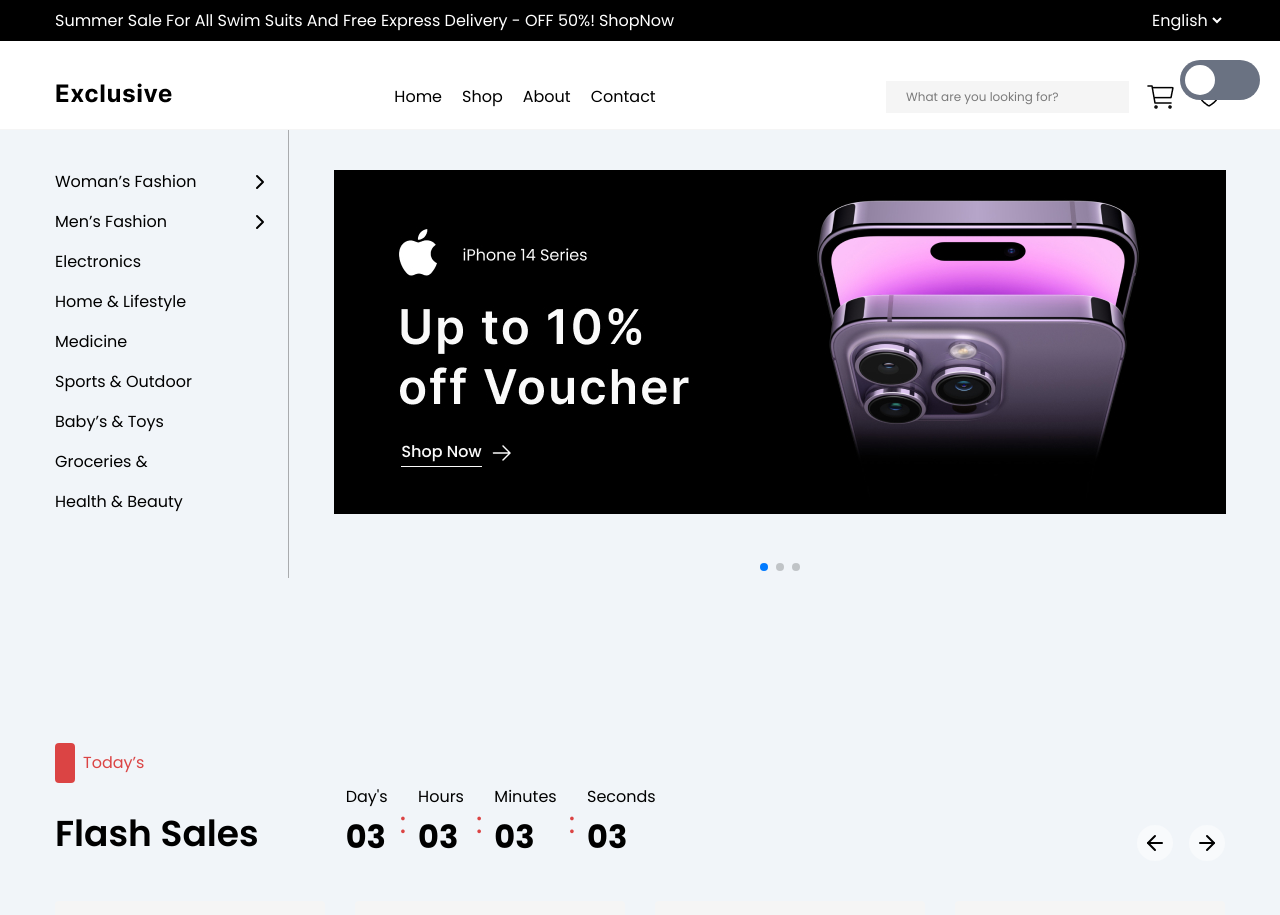
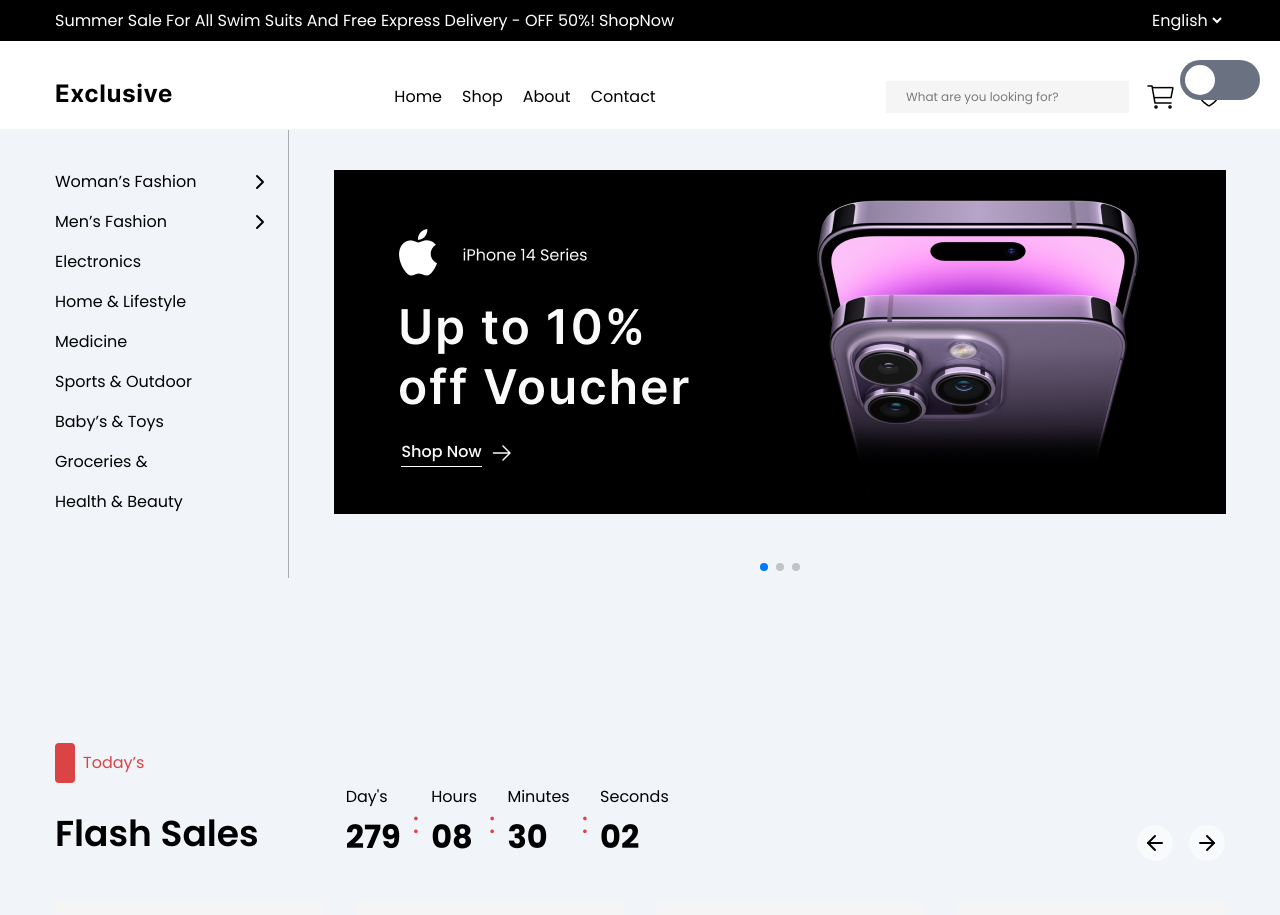
Before and after one commit to Alamin-Coding/ES-FDR-2503-E-Commerce, a React (Vite) app: page / in a window 1280 px wide. Shown: the top 915 px of the page. Built offline with nearby package versions, Linux system fonts and the light colour scheme.

Commit message:
countdown hook add

```diff
--- a/src/components/sections/FlashSale.jsx
+++ b/src/components/sections/FlashSale.jsx
@@ -8,8 +8,10 @@
 import { FlashSellingProductsData } from "../../data";
 import Button from "../Button";
 import { Swiper, SwiperSlide } from "swiper/react";
-
+import UseCountDown from "../../hooks/UseCountDown";
 const FlashSale = () => {
+const {formattedTimeLeft}= UseCountDown("2026-12-31T23:59:59") ;
+const {days, hours, minutes, seconds} = formattedTimeLeft;
   const swiperRef = useRef(null);
   return (
     <Section className={"pb-15"}>
@@ -20,22 +22,22 @@
             <div className="flex items-center gap-3">
               <div className="flex flex-col space-y-1">
                 <span>Day's</span>
-                <strong className="text-[32px]">03</strong>
+                <strong className="text-[32px]">{days}</strong>
               </div>
               <span className="text-[30px] text-secondary">:</span>
               <div className="flex flex-col space-y-1">
                 <span>Hours</span>
-                <strong className="text-[32px]">03</strong>
+                <strong className="text-[32px]">{hours}</strong>
               </div>
               <span className="text-[30px] text-secondary">:</span>
               <div className="flex flex-col space-y-1">
                 <span>Minutes</span>
-                <strong className="text-[32px]">03</strong>
+                <strong className="text-[32px]">{ minutes}</strong>
               </div>
               <span className="text-[30px] text-secondary">:</span>
               <div className="flex flex-col space-y-1">
                 <span>Seconds</span>
-                <strong className="text-[32px]">03</strong>
+                <strong className="text-[32px]">{seconds}</strong>
               </div>
             </div>
           </div>
--- /dev/null
+++ b/src/hooks/UseCountDown.jsx
@@ -0,0 +1,43 @@
+import { useState, useEffect } from "react";
+
+const UseCountDown = (targetDate, onExpiry) => {
+  const [countdown, setCountdown] = useState({
+    days: 0,
+    hours: 0,
+    minutes: 0,
+    seconds: 0,
+  });
+  const [expired, setExpired] = useState(false);
+  useEffect(() => {
+    const calculate = () => {
+      const difference = +new Date(targetDate) - +new Date();
+      if (difference > 0) {
+        setCountdown({
+          days: Math.floor(difference / (1000 * 60 * 60 * 24)),
+          hours: Math.floor((difference / (1000 * 60 * 60)) % 24),
+          minutes: Math.floor((difference / (1000 * 60)) % 60),
+          seconds: Math.floor((difference / 1000) % 60),
+        });
+        setExpired(false);
+      } else {
+        setExpired(true);
+      }
+    };
+
+    calculate();
+    const interval = setInterval(calculate, 1000);
+    return () => clearInterval(interval);
+  }, [targetDate]);
+
+    const pad = (num) => String(num).padStart(2, "0");
+  const formattedTimeLeft = {
+    days: pad(countdown.days),
+    hours: pad(countdown.hours),
+    minutes: pad(countdown.minutes),
+    seconds: pad(countdown.seconds),
+  };
+
+  return {...countdown, expired, formattedTimeLeft};
+};
+
+export default UseCountDown;
```
